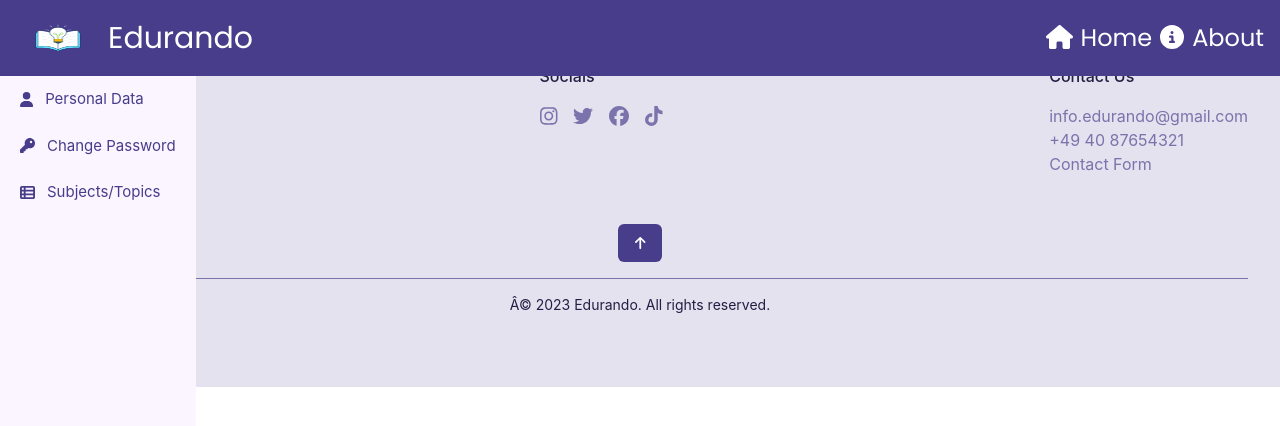
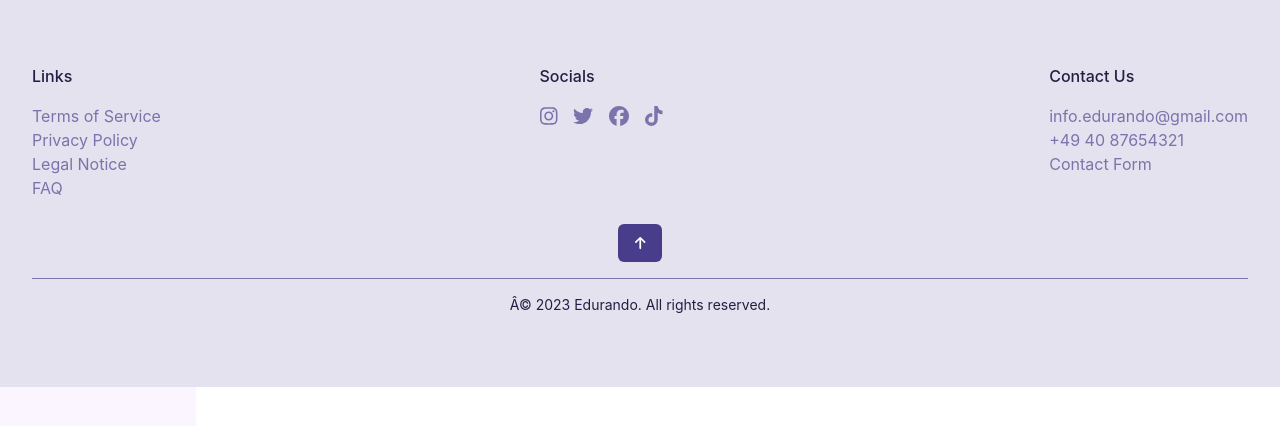
Before and after one commit to altinrushiti/Edurando, a Vue app in the folder Edurando_App/edurando-frontend/: page /edit in a window 1280 px wide. Shown: the top 426 px of the page. Built offline with nearby package versions, Linux system fonts and the light colour scheme.

Commit message:
*Sidebar and Footer z-index adjusted

```diff
--- a/Edurando_App/edurando-frontend/src/modules/Footer/Footer.vue
+++ b/Edurando_App/edurando-frontend/src/modules/Footer/Footer.vue
@@ -1,5 +1,5 @@
 <template>
-    <footer class="bg-[#e4e2ee]">
+    <footer class="bg-[#e4e2ee] z-50">
         <div class="max-w-7xl mx-auto py-12 px-4 sm:px-6 lg:px-8">
             <div class="flex flex-col justify-between sm:flex-row">
                 <div>
--- a/Edurando_App/edurando-frontend/src/modules/UserUpdate/EditPage.vue
+++ b/Edurando_App/edurando-frontend/src/modules/UserUpdate/EditPage.vue
@@ -5,7 +5,7 @@
             <path clip-rule="evenodd" fill-rule="evenodd" d="M2 4.75A.75.75 0 012.75 4h14.5a.75.75 0 010 1.5H2.75A.75.75 0 012 4.75zm0 10.5a.75.75 0 01.75-.75h7.5a.75.75 0 010 1.5h-7.5a.75.75 0 01-.75-.75zM2 10a.75.75 0 01.75-.75h14.5a.75.75 0 010 1.5H2.75A.75.75 0 012 10z"></path>
         </svg>
     </button>
-    <aside id="default-sidebar" class="fixed top-0 left-0 z-40 w-50 h-[50%] transition-transform -translate-x-full sm:translate-x-0 mt-16" aria-label="Sidebar">
+    <aside id="default-sidebar" class="fixed top-0 left-0 z-40 w-50 h-full transition-transform -translate-x-full sm:translate-x-0 mt-16" aria-label="Sidebar">
     <div class="h-full px-3 py-4 overflow-y-auto bg-purple-50">
             <ul class="space-y-2 font-medium text-[#483d8b]">
                 <li>
```
